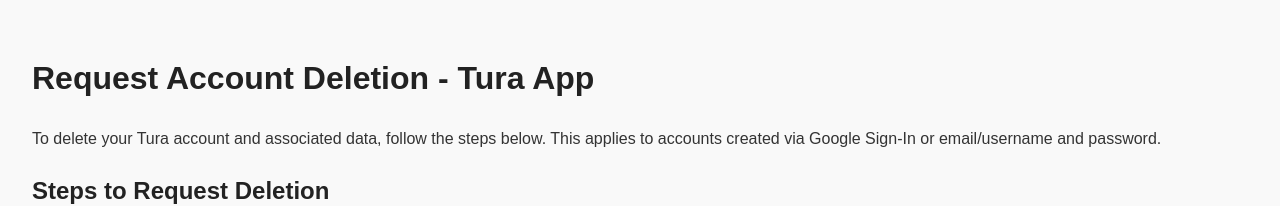
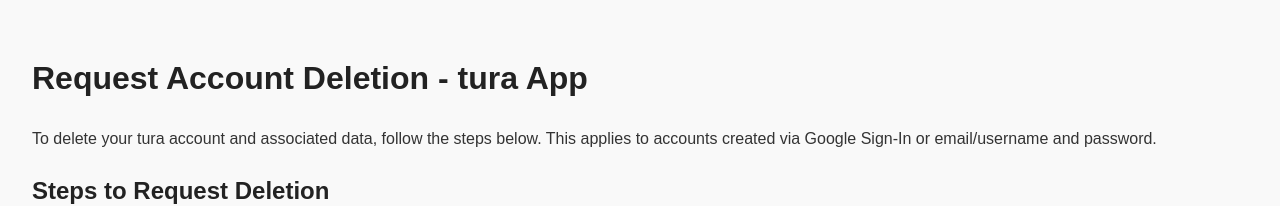
Before and after one commit to imsandarva/imsandarva.github.io, a plain HTML site: page request_delete.html in a window 1280 px wide. Shown: the top 206 px of the page. Drawn offline with Linux system fonts and the light colour scheme.

Commit message:
Update request_delete.html

```diff
--- a/request_delete.html
+++ b/request_delete.html
@@ -3,7 +3,7 @@
 <head>
     <meta charset="UTF-8">
     <meta name="viewport" content="width=device-width, initial-scale=1.0">
-    <title>Request Account Deletion - Tura App</title>
+    <title>Request Account Deletion - tura App</title>
     <style>
         body {
             font-family: Arial, sans-serif;
@@ -25,8 +25,8 @@
     </style>
 </head>
 <body>
-    <h1>Request Account Deletion - Tura App</h1>
-    <p>To delete your Tura account and associated data, follow the steps below. This applies to accounts created via Google Sign-In or email/username and password.</p>
+    <h1>Request Account Deletion - tura App</h1>
+    <p>To delete your tura account and associated data, follow the steps below. This applies to accounts created via Google Sign-In or email/username and password.</p>
 
     <h2>Steps to Request Deletion</h2>
     <ol>
@@ -42,7 +42,7 @@
         <li>All Conversations with AI.</li>
         <li>User preferences for personalized recommendations.</li>
     </ul>
-<p><strong>Note:</strong> If you submit feedback through the app’s feedback feature and choose not to be anonymous, your email address provided with the feedback will be retained for our records. Anonymous feedback is not linked to your account and is not affected by deletion requests.</p>
+    <p><strong>Note:</strong> If you submit feedback through the app’s feedback feature and choose not to be anonymous, your email address provided with the feedback will be retained for our records. Anonymous feedback is not linked to your account and is not affected by deletion requests.</p>
     <p>For more details, see our <a href="http://sandarva3.github.io/">Privacy Policy</a>.</p>
 
     <hr>
```
